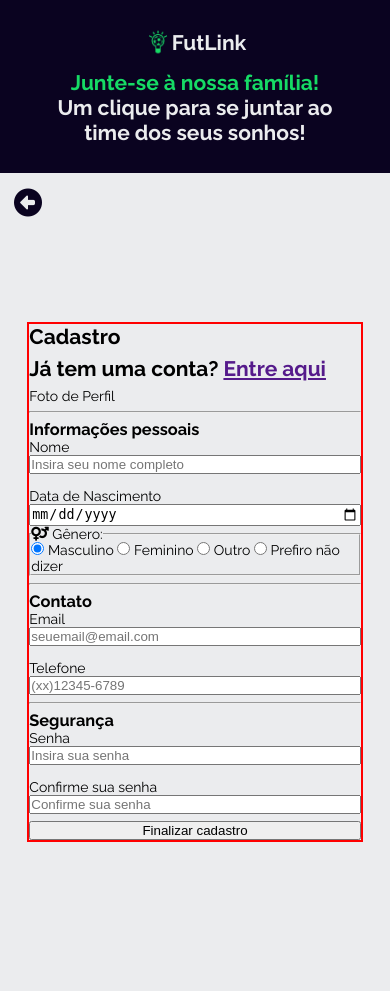
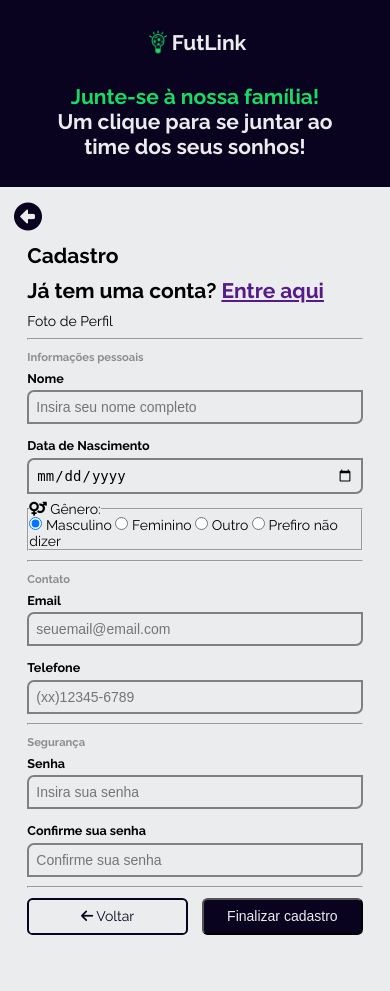
Before and after one commit to TCC-Nexa-Luminy/FutLink, a PHP site: page /futlink/app/views/signUp.php in a window 390 px wide. Run offline with PHP 8.4, Linux system fonts and the light colour scheme.

Commit message:
Responsividade formulario

```diff
--- a/app/views/signUp.php
+++ b/app/views/signUp.php
@@ -48,7 +48,6 @@
                 <article class="content-input">
                     <h3>Contato</h3>
                     <div class="form-label_direction">
-
                         <div class="form-label">
                             <label for="iemail">Email</label>
                             <input type="email" name="user_email" id="iemail" required placeholder="seuemail@email.com" autocomplete="off" class="input_user">
@@ -74,10 +73,11 @@
                         </div>
                     </div>
                 </article>
-
-
-
-                <input type="submit" value="Finalizar cadastro">
+                <hr>
+                <div class="form-label_direction">
+                    <a href="../../public/index.php" class="form_back-btn"><i class="fa-solid fa-arrow-left"></i> Voltar</a>
+                    <input type="submit" value="Finalizar cadastro" class="form_submit">
+                </div>
             </form>
         </section>
         <section class="main_banner">
--- a/public/css/signUp.css
+++ b/public/css/signUp.css
@@ -24,17 +24,25 @@
     display: flex;
     grid-area: conteudo;
     position: relative;
-    justify-content: center;
-    padding: 7vw;
+    padding: 4em 7vw;
     flex-direction: column;
+    overflow-y: auto;
 }
 
 #form_cadastro{
     display: flex;
     flex-direction: column;
+    gap: 0.7em;
+}
+.content-input{
+    display: flex;
+    flex-direction: column;
     gap: 0.5em;
-    border: 2px solid red;
+}
 
+.content-input>h3{
+    opacity: 0.4;
+    font-size: 0.8em;
 }
 
 .form-label_direction{
@@ -46,7 +54,56 @@
     display: flex;
     flex-direction: column;
     flex: 1 1 17em;
+    gap: 0.3em;
 }
+.form-label>label{
+    font-weight: 700;
+    font-size: 0.9em;
+}
+.form-label input{
+    background-color: transparent;
+    border: 2px solid gray;
+    padding: 0.5em;
+    font-size: unset;
+    border-radius: 0.5em 0;
+}
+.form-label input:focus{
+    outline: 1px solid var(--cor-purple-light);
+    border: 2px solid var(--cor-purple-light);
+}
+
+.form-label_direction .form_back-btn, .form_submit{
+    font-size: unset;
+    padding: 0.6em;
+    border-radius: 0.4em;
+    cursor: pointer;
+    flex: 1 1 0;
+    text-align: center;
+}
+
+.form_back-btn{
+    text-decoration: none;
+    border: 2px solid var(--cor-purple-dark);
+    color: var(--cor-purple-dark);
+    transform: translateX(0);
+    transition: 0.2s;
+}
+
+.form_back-btn:hover>i{
+    transition: 0.2s;
+    transform: translateX(-0.3em);
+}
+
+.form_submit{
+    color: var(--cor-primaria);
+    background-color: var(--cor-purple-dark);
+    transition: 0.3s;
+}
+.form_submit:hover{
+    transition: 0.3s;
+    filter: brightness(1.5);
+}
+
 
 /* ----------------------------------------------------------------------- */
 
@@ -60,7 +117,7 @@
     justify-content: space-between;
     text-align: center;
     padding: 2em 4em;
-    gap: 1em;
+    gap: 2em;
 }
 .main_banner .banner_top{
     display: flex;
@@ -73,6 +130,7 @@
 
 .main_banner .banner_msg h1{
     color: var(--cor-green-light);
+    font-family: var(--fonte-div);
 }
 
 .main_banner .banner_rodape{
```
